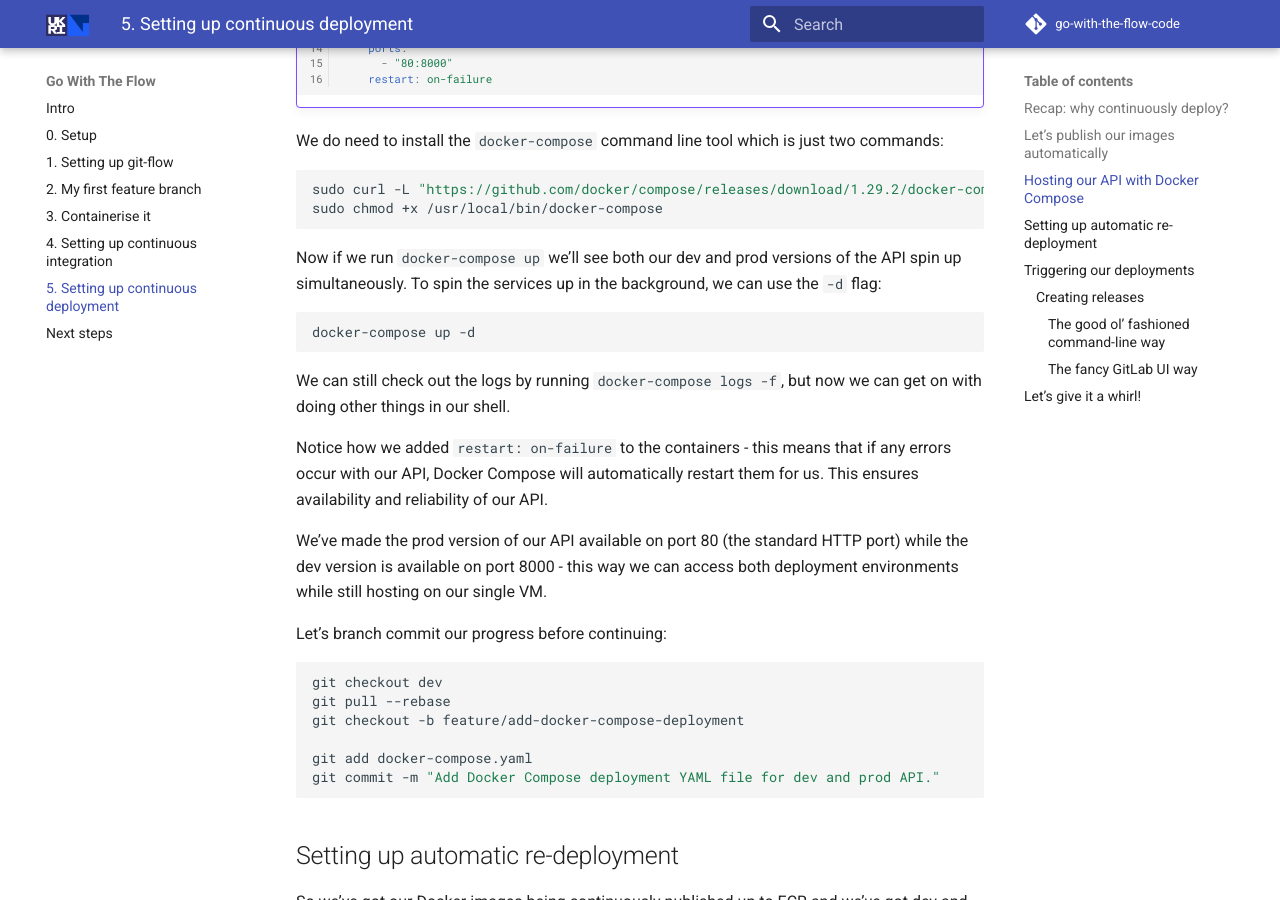
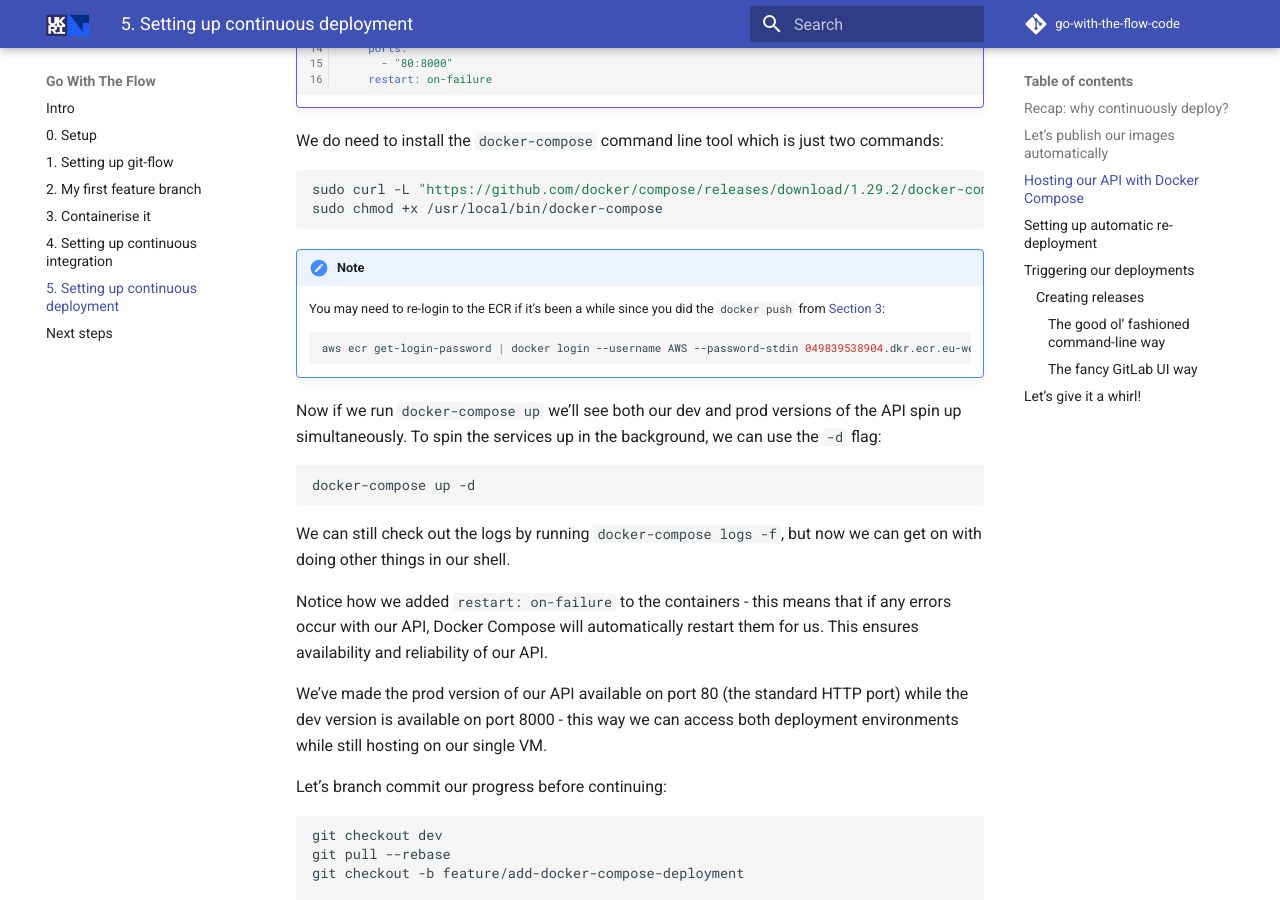
Before and after one commit to stfc/docker-and-gh-actions-for-ml, an MkDocs documentation site: the page built from docs/5-continuous-deployment.md, in a window 1280 px wide and 900 px high, scrolled down 6708 px. Built offline with MkDocs 1.6.1 and Material for MkDocs 9.7.7, drawn with Linux system fonts in a browser that asks for light colours; emoji names are drawn with the system emoji font; comment, search, counter and statistics services are not loaded.

Commit message:
Add note for extra docker login in CD section.

````diff
--- a/docs/5-continuous-deployment.md
+++ b/docs/5-continuous-deployment.md
@@ -265,6 +265,13 @@ We do need to install the `docker-compose` command line tool which is just two c
 sudo curl -L "https://github.com/docker/compose/releases/download/1.29.2/docker-compose-$(uname -s)-$(uname -m)" -o /usr/local/bin/docker-compose
 sudo chmod +x /usr/local/bin/docker-compose
 ```
+
+!!! note
+    You may need to re-login to the ECR if it's been a while since you did the `docker push` from [Section 3](/containerise-it/):
+
+    ```bash
+    aws ecr get-login-password | docker login --username AWS --password-stdin 049839538904.dkr.ecr.eu-west-2.amazonaws.com
+    ```
 
 Now if we run `docker-compose up` we'll see both our dev and prod versions of the API spin up simultaneously. To spin the services up in the background, we can use the `-d` flag:
 
````
Also changed, not shown: docs/4-continuous-integration.md (+9 -4 lines).
